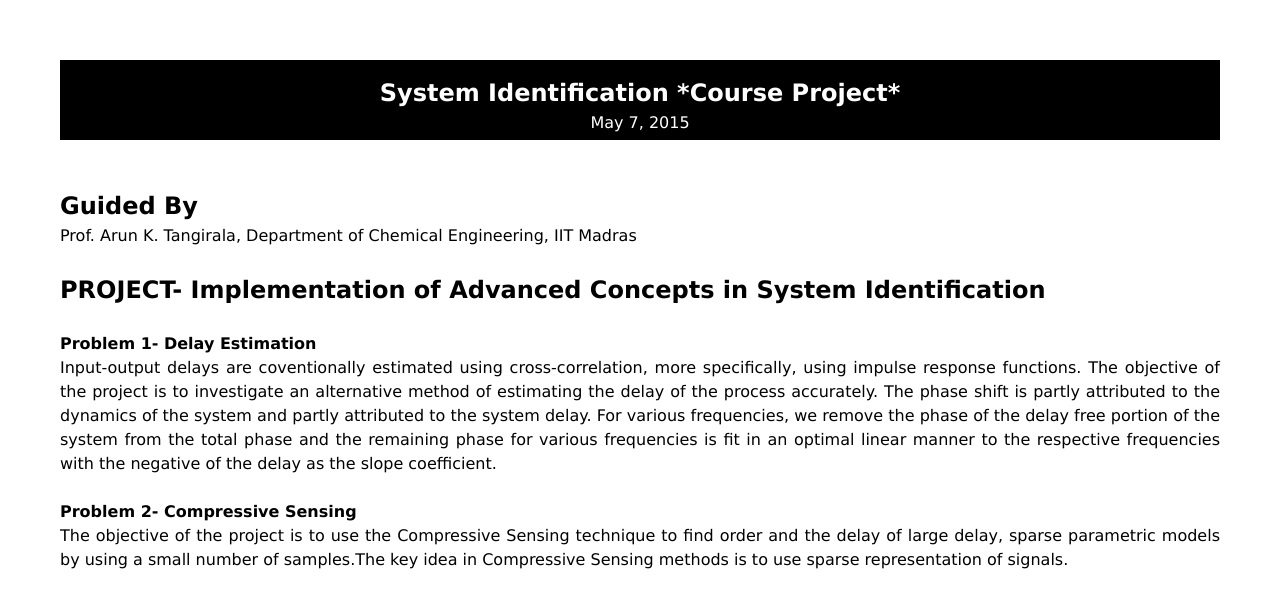
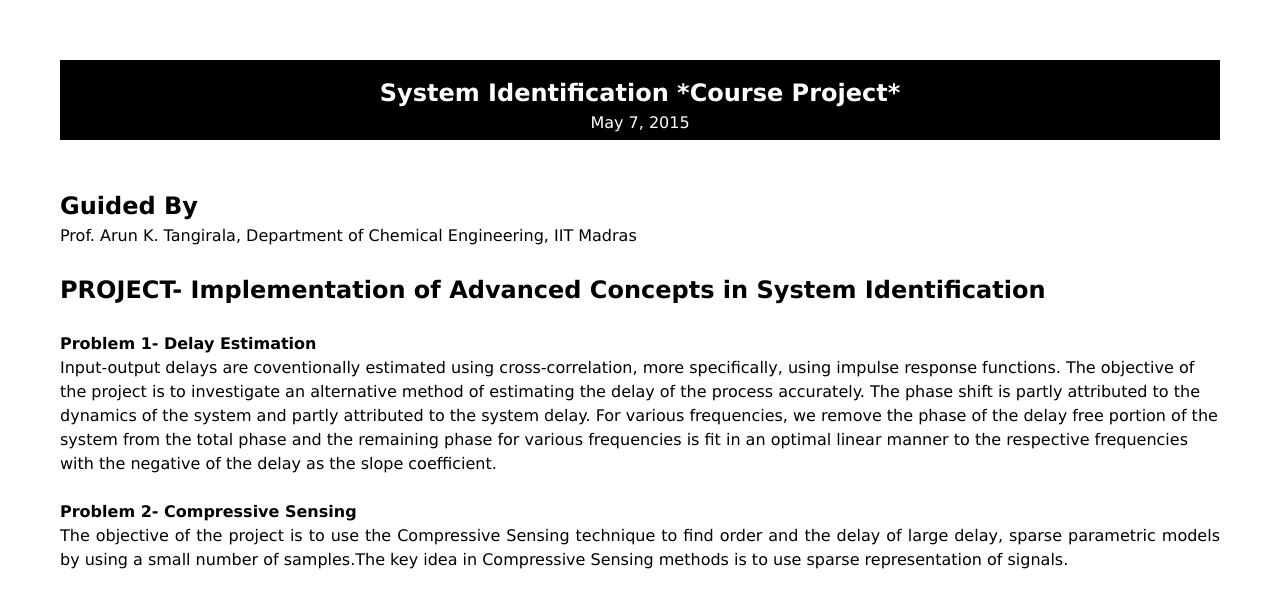
Before and after one commit to raghawardhan585/raghawardhan585.github.io, a Jekyll site: the page built from _posts/2015-05-08-System-Identification-Course-Project.markdown, in a window 1280 px wide. Shown: the top 594 px of the page. Built offline with Jekyll 4.4.1, drawn with Linux system fonts in a browser that asks for light colours; grey boxes are pictures that could not be loaded.

Commit message:
change 2

```diff
--- a/_posts/2015-05-08-System-Identification-Course-Project.markdown
+++ b/_posts/2015-05-08-System-Identification-Course-Project.markdown
@@ -14,7 +14,7 @@ date:   2015-05-08 02:51:19 +0530
 <font size="5"><b>PROJECT- Implementation of Advanced Concepts in System Identification</b></font>
 <br>
 <font size="3"><b>Problem 1- Delay Estimation</b></font>
-<p align="justify">Input-output delays are coventionally estimated using cross-correlation, more specifically, using impulse response functions. The objective of the project is to investigate an alternative method of estimating the delay of the process accurately. The phase shift is partly attributed to the dynamics of the system and partly attributed to the system delay. For various frequencies, we remove the phase of the delay free portion of the system from the total phase and the remaining phase for various frequencies is fit in an optimal linear manner to the respective frequencies with the negative of the delay as the slope coefficient.</p>
+<p>Input-output delays are coventionally estimated using cross-correlation, more specifically, using impulse response functions. The objective of the project is to investigate an alternative method of estimating the delay of the process accurately. The phase shift is partly attributed to the dynamics of the system and partly attributed to the system delay. For various frequencies, we remove the phase of the delay free portion of the system from the total phase and the remaining phase for various frequencies is fit in an optimal linear manner to the respective frequencies with the negative of the delay as the slope coefficient.</p>
 <br>
 
 
```
